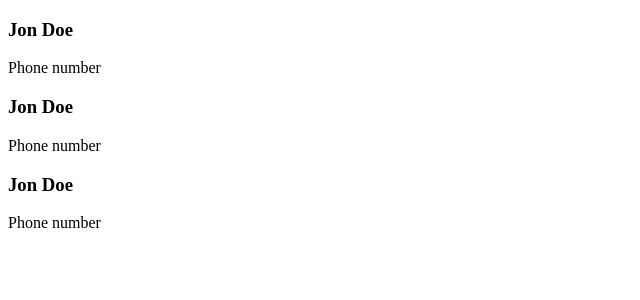
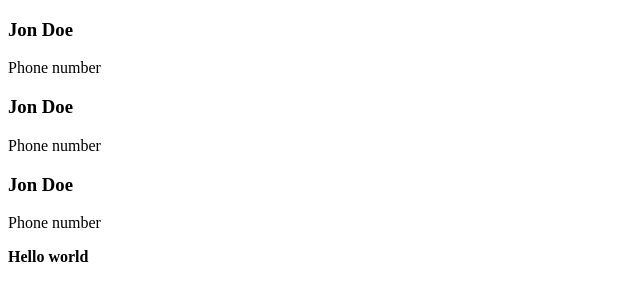
Before and after one commit to smoki2772/LearningRepo1, a plain HTML site: page contacts.html in a window 1280 px wide. Shown: the whole page, without its empty margins (0-640 px from the left). Drawn offline with Linux system fonts and the light colour scheme.

Commit message:
updated contacts

```diff
--- a/contacts.html
+++ b/contacts.html
@@ -16,5 +16,7 @@
     <h3>Jon Doe</h3>
     <p>Phone number</p>
 
+    <b>Hello world</b>
+
 </body>
 </html>
```
